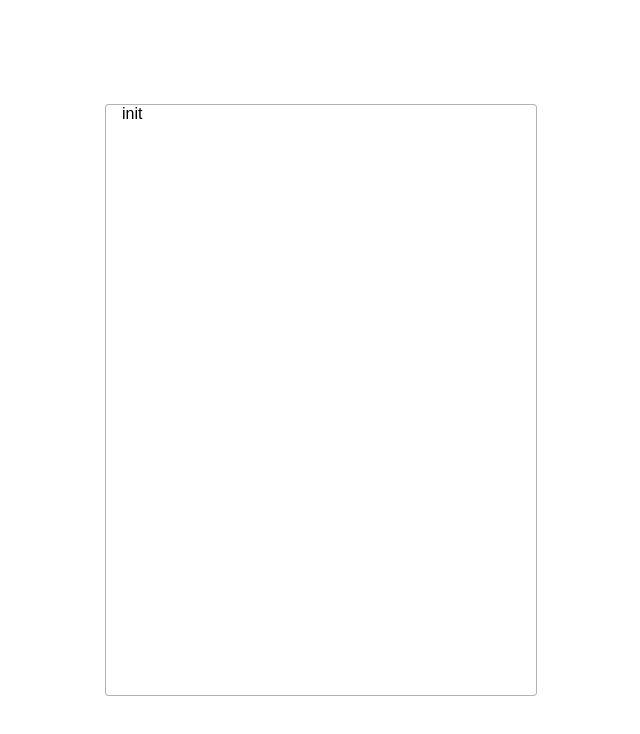
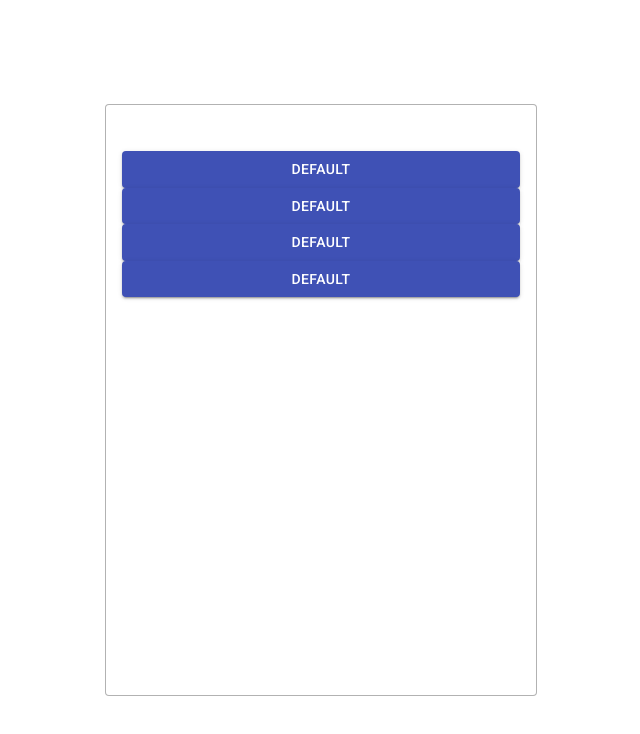
Before and after one commit to maneko00/chatbot-demo, a React (Create React App) app: page / in a window 1280 px wide. Shown: the top 734 px of the page, without its empty margins (319-959 px from the left). Built offline with nearby package versions, Linux system fonts and the light colour scheme.

Commit message:
関数コンポーネントの作成

```diff
--- a/src/App.jsx
+++ b/src/App.jsx
@@ -1,6 +1,7 @@
 import React from 'react';
 import defaultDataset from './dataset';
 import './assets/styles/style.css'
+import { AnswersList } from './components';
 
 export default class App extends React.Component {
   constructor(props) {
@@ -19,7 +20,7 @@ export default class App extends React.Component {
     return (
       <section className='c-section'>
         <div className='c-box'>
-          {this.state.currentId}
+          <AnswersList />
         </div>
       </section>
     );
--- /dev/null
+++ b/src/components/Answer.jsx
@@ -0,0 +1,19 @@
+import React from 'react'
+import { makeStyles } from '@material-ui/core/styles';
+import Button from '@material-ui/core/Button';
+
+const useStyles = makeStyles((theme) => ({
+    root: {
+
+    },
+}));
+
+const Answer = () => {
+    // const classes = useStyles();
+
+    return(
+        <Button variant="contained" color="primary">Default</Button>
+    )
+}
+
+export default Answer
--- /dev/null
+++ b/src/components/AnswersList.jsx
@@ -0,0 +1,15 @@
+import React from 'react'
+import { Answer } from './index'
+
+const AnswersList = () => {
+    return(
+        <div className='c-grid__answer'>
+            <Answer />
+            <Answer />
+            <Answer />
+            <Answer />
+        </div>
+    )
+}
+
+export default AnswersList
--- /dev/null
+++ b/src/components/index.jsx
@@ -0,0 +1,2 @@
+export {default as AnswersList} from './AnswersList'
+export {default as Answer} from './Answer'
```
